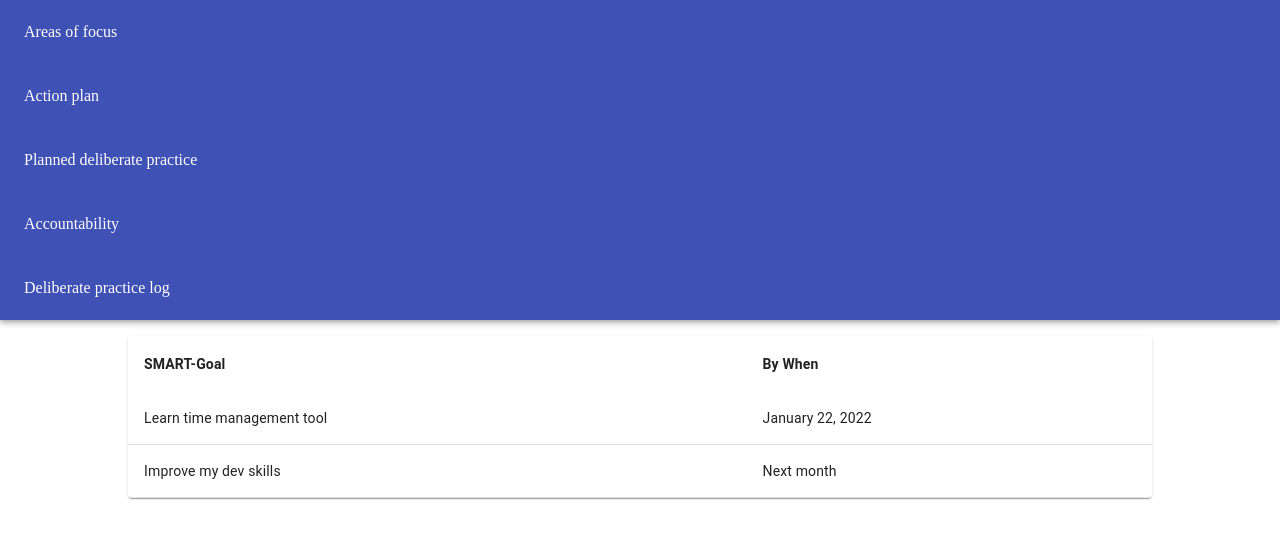
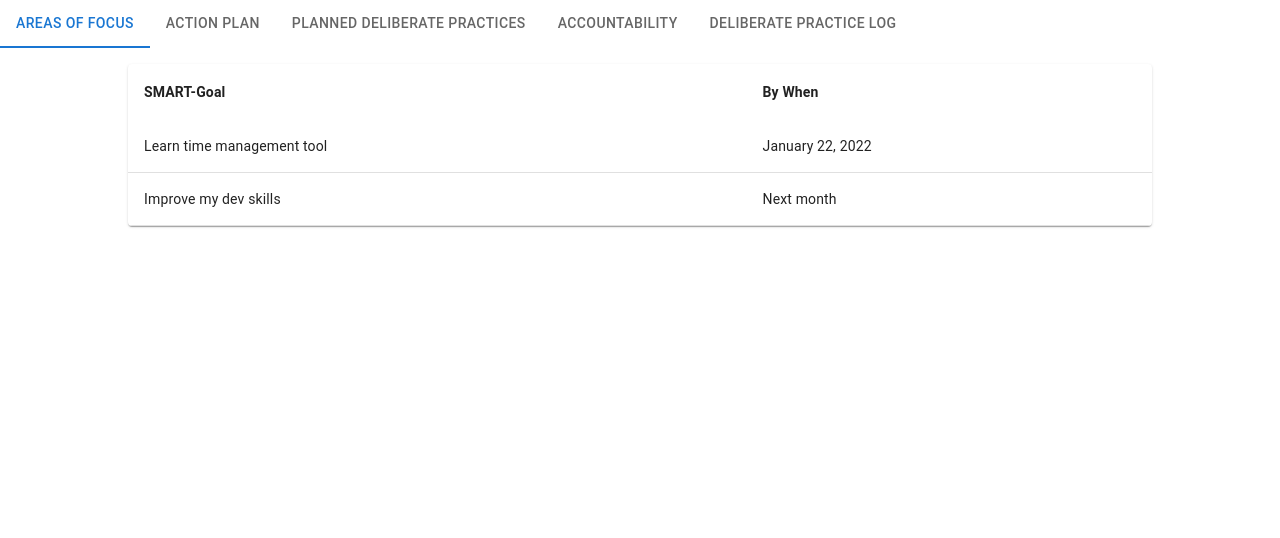
Before and after one commit to nandiaz/mex011-improving-bravebellotas, a React (Create React App) app: page /mex011-improving-bravebellotas/edit-commitment in a window 1280 px wide. Shown: the top 538 px of the page. Built offline with nearby package versions, Linux system fonts and the light colour scheme.

Commit message:
update navbar format

```diff
--- a/src/Components/EditCommitment/NavBar.jsx
+++ b/src/Components/EditCommitment/NavBar.jsx
@@ -1,16 +1,36 @@
-import React from 'react';
-import AppBar from '@material-ui/core/AppBar';
-import Toolbar from '@material-ui/core/Toolbar';
+import * as React from 'react';
+import Box from '@mui/material/Box';
+import Tabs from '@mui/material/Tabs';
+import Tab from '@mui/material/Tab';
 
-const NavBar = () => {
+function LinkTab(props) {
   return (
-    <AppBar position="static">
-      <Toolbar>Areas of focus</Toolbar>
-      <Toolbar>Action plan</Toolbar>
-      <Toolbar>Planned deliberate practice</Toolbar>
-      <Toolbar>Accountability</Toolbar>
-      <Toolbar>Deliberate practice log</Toolbar>
-    </AppBar>
+    <Tab
+      component="a"
+      onClick={(event) => {
+        event.preventDefault();
+      }}
+      {...props}
+    />
   );
-};
-export default NavBar;
+}
+
+export default function NavBar() {
+  const [value, setValue] = React.useState(0);
+
+  const handleChange = (event, newValue) => {
+    setValue(newValue);
+  };
+
+  return (
+    <Box sx={{ width: '100%' }}>
+      <Tabs value={value} onChange={handleChange} aria-label="nav bar example">
+        <LinkTab label="Areas of focus" href="/drafts" />
+        <LinkTab label="Action plan" href="/trash" />
+        <LinkTab label="Planned deliberate practices" href="/spam" />
+        <LinkTab label="Accountability" href="/drafts" />
+        <LinkTab label="Deliberate practice log" href="/trash" />
+      </Tabs>
+    </Box>
+  );
+}
```
Also changed, not shown: src/Components/Styles/NavBar.css (added).
